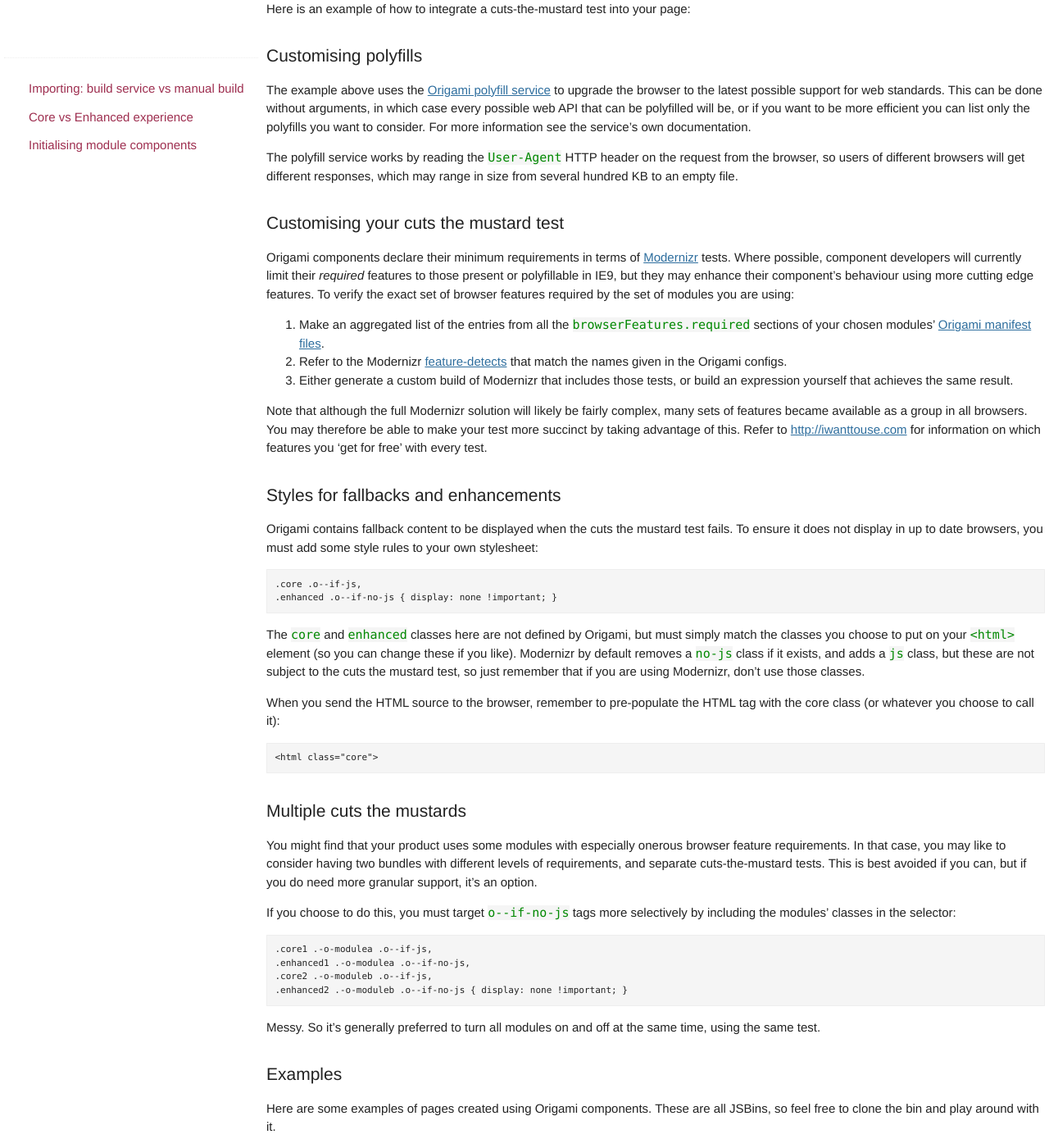
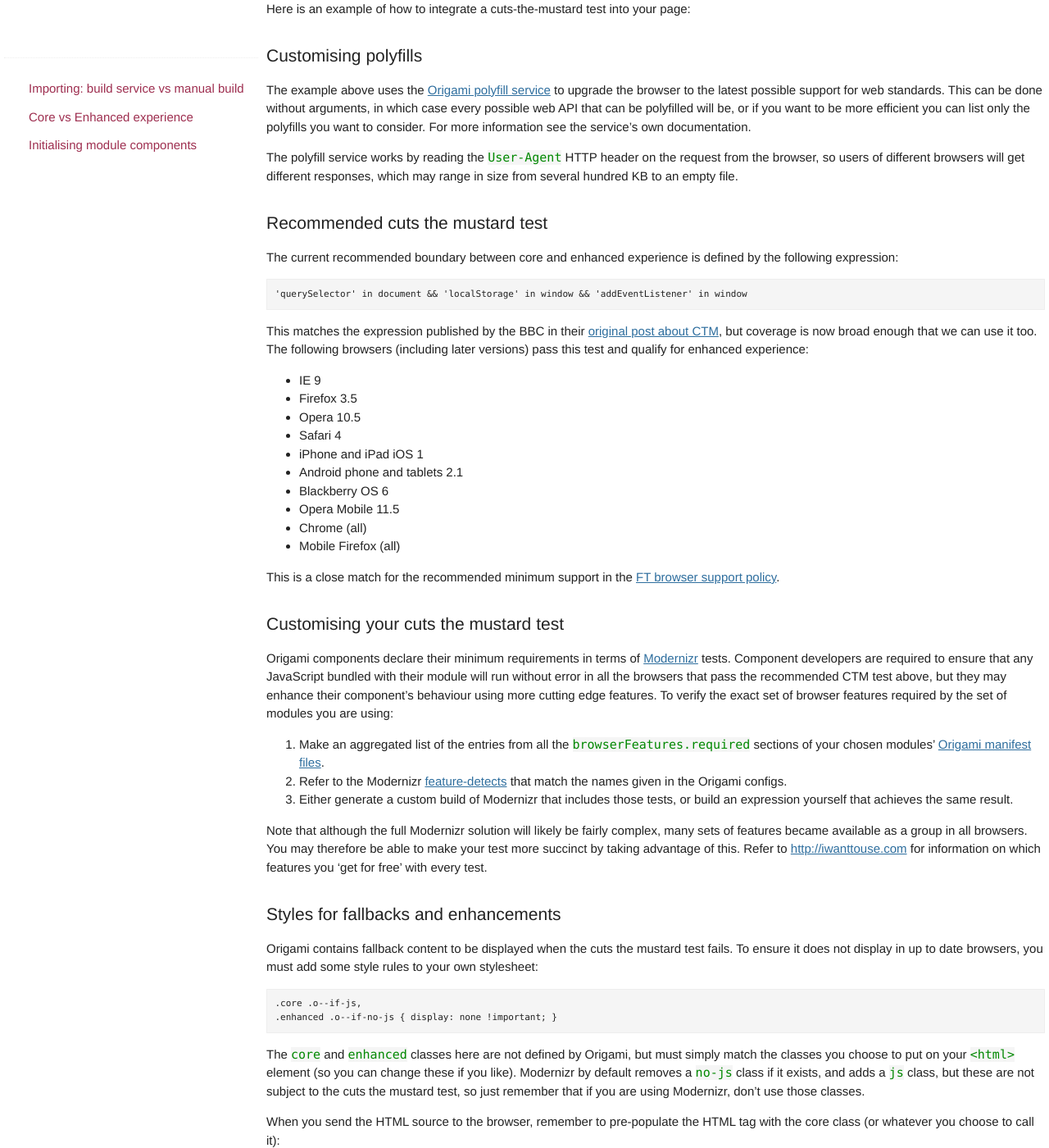
Before and after one commit to Financial-Times/ft-origami, a Jekyll site: the page built from docs/developer-guide/using-modules.md, in a window 1280 px wide and 1400 px high, scrolled down 1327 px. Shown: the whole window at 82% size. Built offline with Jekyll 4.4.1, drawn with Linux system fonts in a browser that asks for light colours; some web fonts are replaced; comment, search, counter and statistics services are not loaded.

Commit message:
Recommend a specific CTM test which meets the FT browser support policy

```diff
--- a/docs/developer-guide/using-modules.md
+++ b/docs/developer-guide/using-modules.md
@@ -51,9 +51,31 @@ The example above uses the [Origami polyfill service](//polyfill.webservices.ft.
 The polyfill service works by reading the `User-Agent` HTTP header on the request from the browser, so users of different browsers will get different responses, which may range in size from several hundred KB to an empty file.
 
 
+### Recommended cuts the mustard test
+
+The current recommended boundary between core and enhanced experience is defined by the following expression:
+
+	'querySelector' in document && 'localStorage' in window && 'addEventListener' in window
+
+This matches the expression published by the BBC in their [original post about CTM](http://responsivenews.co.uk/post/18948466399/cutting-the-mustard), but coverage is now broad enough that we can use it too.  The following browsers (including later versions) pass this test and qualify for enhanced experience:
+
+* IE 9
+* Firefox 3.5
+* Opera 10.5
+* Safari 4
+* iPhone and iPad iOS 1
+* Android phone and tablets 2.1
+* Blackberry OS 6
+* Opera Mobile 11.5
+* Chrome (all)
+* Mobile Firefox (all)
+
+This is a close match for the recommended minimum support in the [FT browser support policy](https://docs.google.com/a/ft.com/document/d/1dX92MPm9ZNY2jqFidWf_E6V4S6pLkydjcPmk5F989YI/edit#heading=h.wcrwnubj26sk).
+
+
 ### Customising your cuts the mustard test
 
-Origami components declare their minimum requirements in terms of [Modernizr](http://modernizr.com/docs/) tests.  Where possible, component developers will currently limit their *required* features to those present or polyfillable in IE9, but they may enhance their component's behaviour using more cutting edge features.  To verify the exact set of browser features required by the set of modules you are using:
+Origami components declare their minimum requirements in terms of [Modernizr](http://modernizr.com/docs/) tests.  Component developers are required to ensure that any JavaScript bundled with their module will run without error in all the browsers that pass the recommended CTM test above, but they may enhance their component's behaviour using more cutting edge features.  To verify the exact set of browser features required by the set of modules you are using:
 
 1. Make an aggregated list of the entries from all the `browserFeatures.required` sections of your chosen modules' [Origami manifest files]({{site.baseurl}}/docs/syntax/origamijson).
 2. Refer to the Modernizr [feature-detects](https://github.com/Modernizr/Modernizr/tree/master/feature-detects) that match the names given in the Origami configs.
--- a/examples/ctm.html
+++ b/examples/ctm.html
@@ -8,12 +8,11 @@
 
 	<!--
 			Perform your cuts the mustard test.
-			In this case it test for the presence of document.querySelector.
 			For information about what features come bundled with other
-			features in all browsers, see http://iwanttouse.com/
+			features in all browsers, see caniuse.com
 	-->
 	<script>
-		var cutsTheMustard = 'querySelector' in document;
+		var cutsTheMustard = ('querySelector' in document && 'localStorage' in window && 'addEventListener' in window);
 
 		if (cutsTheMustard) {
 			// Swap the `core` class on the HTML element for an `enhanced` one
```
Also changed, not shown: docs/component-spec/modules.md (+2 -14 lines), docs/developer-guide/building-modules.md (+1 -2 lines).
